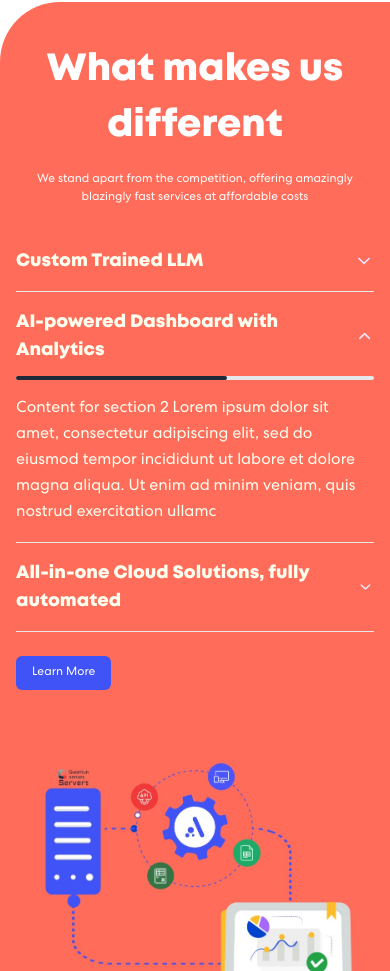
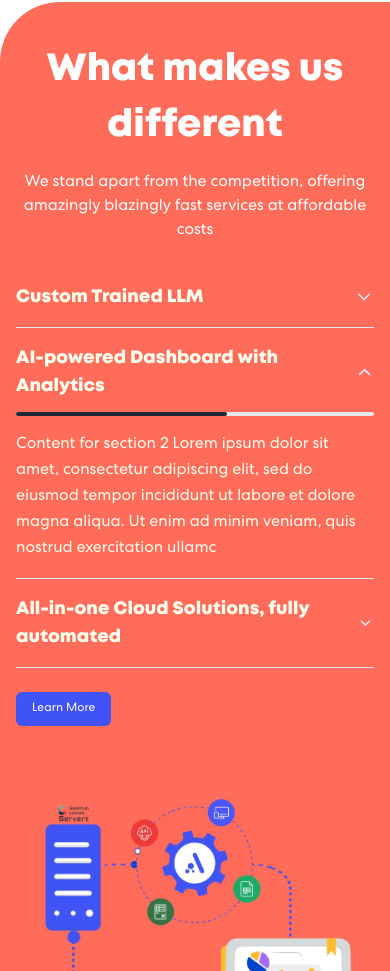
Before and after one commit to Avinier/SuperServerAI-LandingPage, a React (Vite) app: page / in a window 390 px wide. Shown: the part 3218-4189 px from the top of the page. Built offline with nearby package versions, Linux system fonts and the light colour scheme.

Commit message:
Update AiInfo.jsx

```diff
--- a/src/components/AiInfo.jsx
+++ b/src/components/AiInfo.jsx
@@ -37,7 +37,7 @@ const AiInfo = () => {
   return (
     <section className="py-10 md:py-20 px-4 md:px-8 lg:px-20 relative bg-secondary overflow-hidden rounded-tl-[60px] md:rounded-tl-[120px] rounded-bl-[60px] md:rounded-bl-[120px]">
       <h1 className="text-3xl md:text-4xl lg:text-5xl font-heading text-white text-center">What makes us different</h1>
-      <p className="text-sm md:text-lg lg:text-xl mt-4 lg:mt-6 text-bold text-center font-body text-white max-w-3xl mx-auto">
+      <p className="text-base md:text-lg lg:text-xl mt-4 lg:mt-6 text-bold text-center font-body text-white max-w-3xl mx-auto">
         We stand apart from the competition, offering amazingly blazingly fast services at affordable costs
       </p>
 
```
